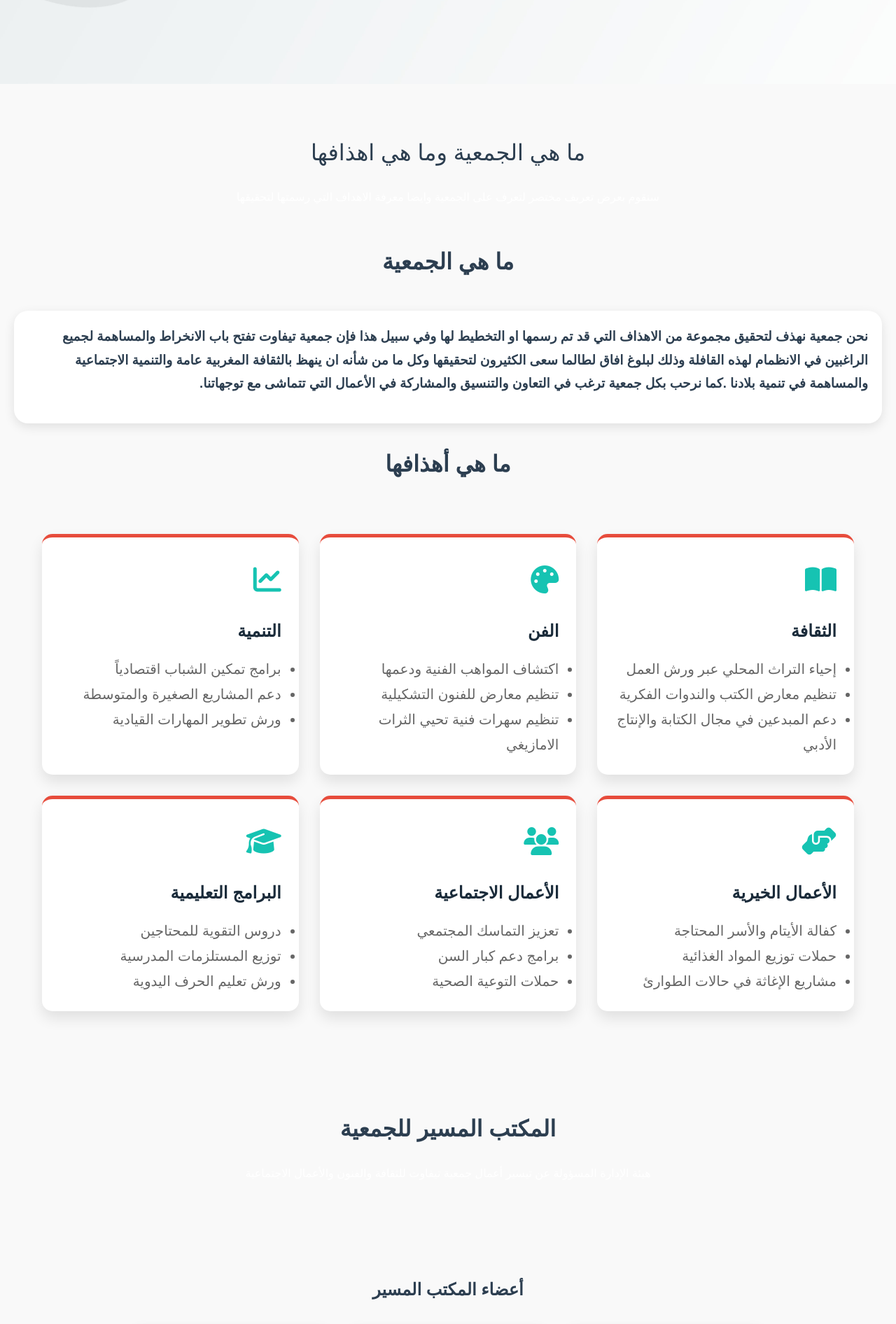
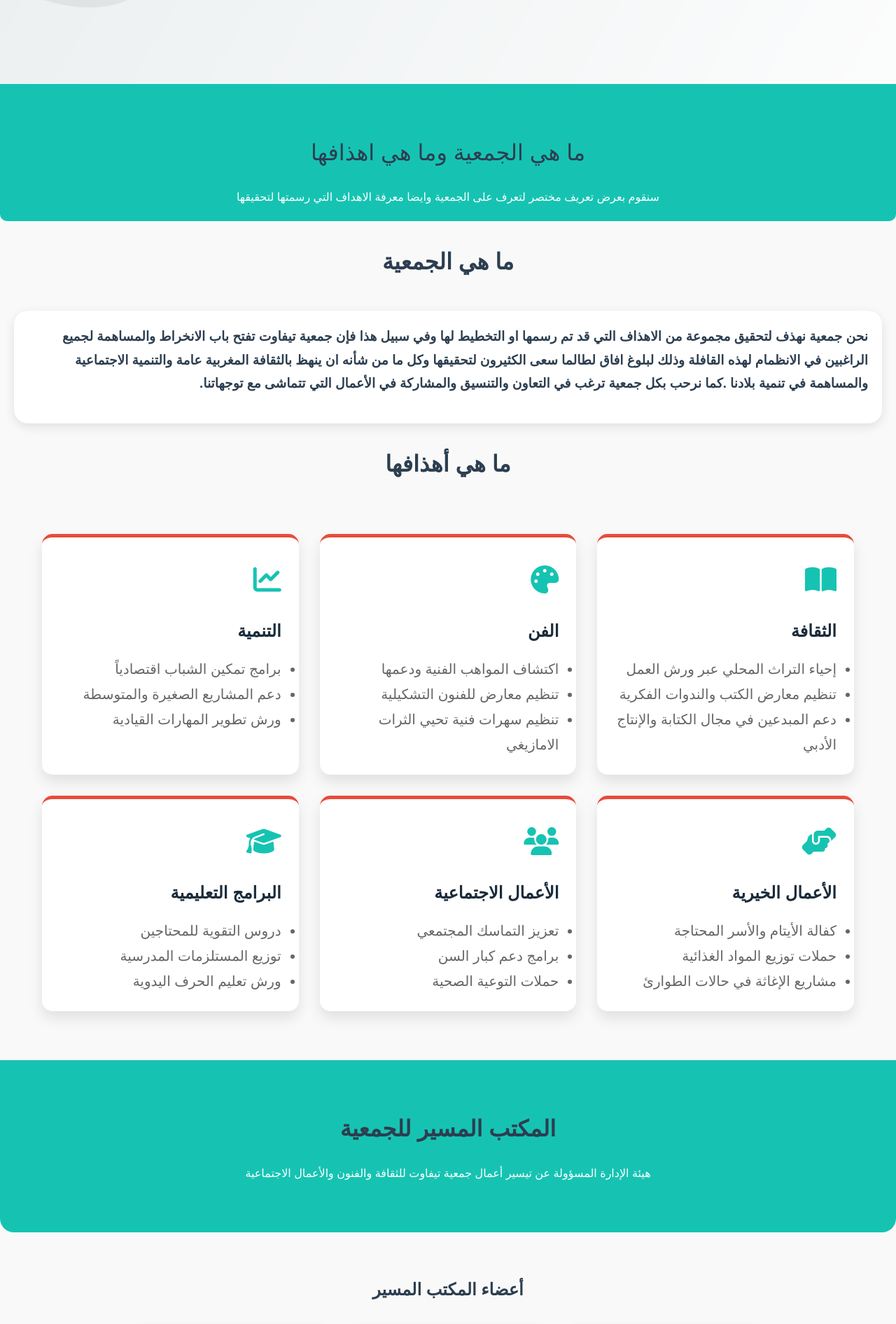
Before and after one commit to tifaot/tifaot.ma, a plain HTML site: page index.html in a window 1280 px wide. Shown: the part 680-2572 px from the top of the page at 70% size. Drawn offline with nearby package versions, Linux system fonts and the light colour scheme.

Commit message:
تم تحديث الموقع: [اشرح التغييرات]

```diff
--- a/styl.css
+++ b/styl.css
@@ -194,7 +194,7 @@ header h3{
 
        text-align: center;
         padding: 20px 0;
-        background: linear-gradient(100deg, #16c3b2);
+        background: #16c3b2;
         color: white;
         margin-bottom: 30px;
         border-radius: 0 0 10px 10px;
@@ -395,7 +395,7 @@ header h3{
     .page-header {
         text-align: center;
         padding: 50px 0;
-        background: linear-gradient(100deg,  var(--secondary-color));
+        background: #16c3b2 ;
         color: white;
         margin-bottom: 40px;
         border-radius: 0 0 20px 20px;
```
